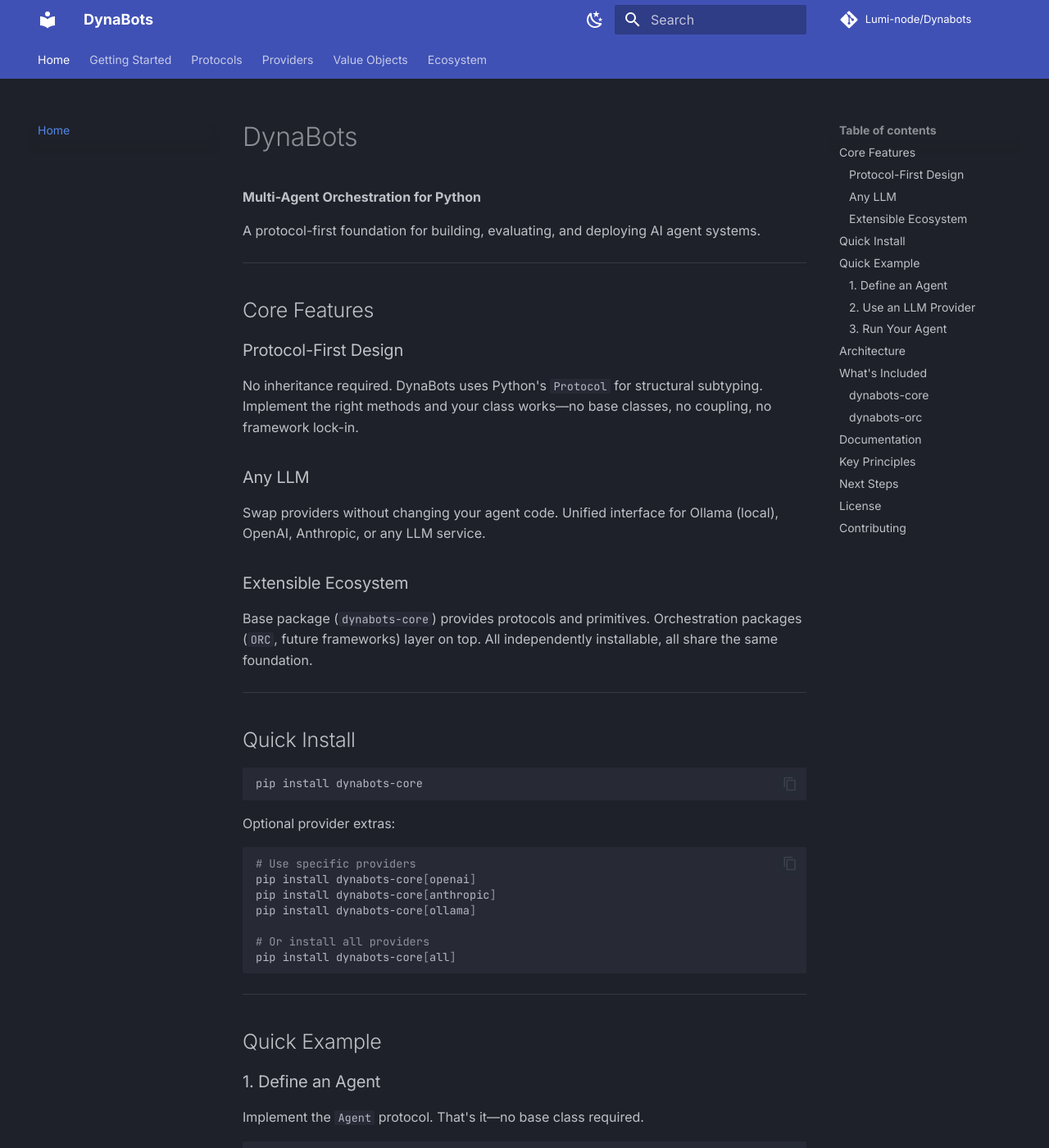
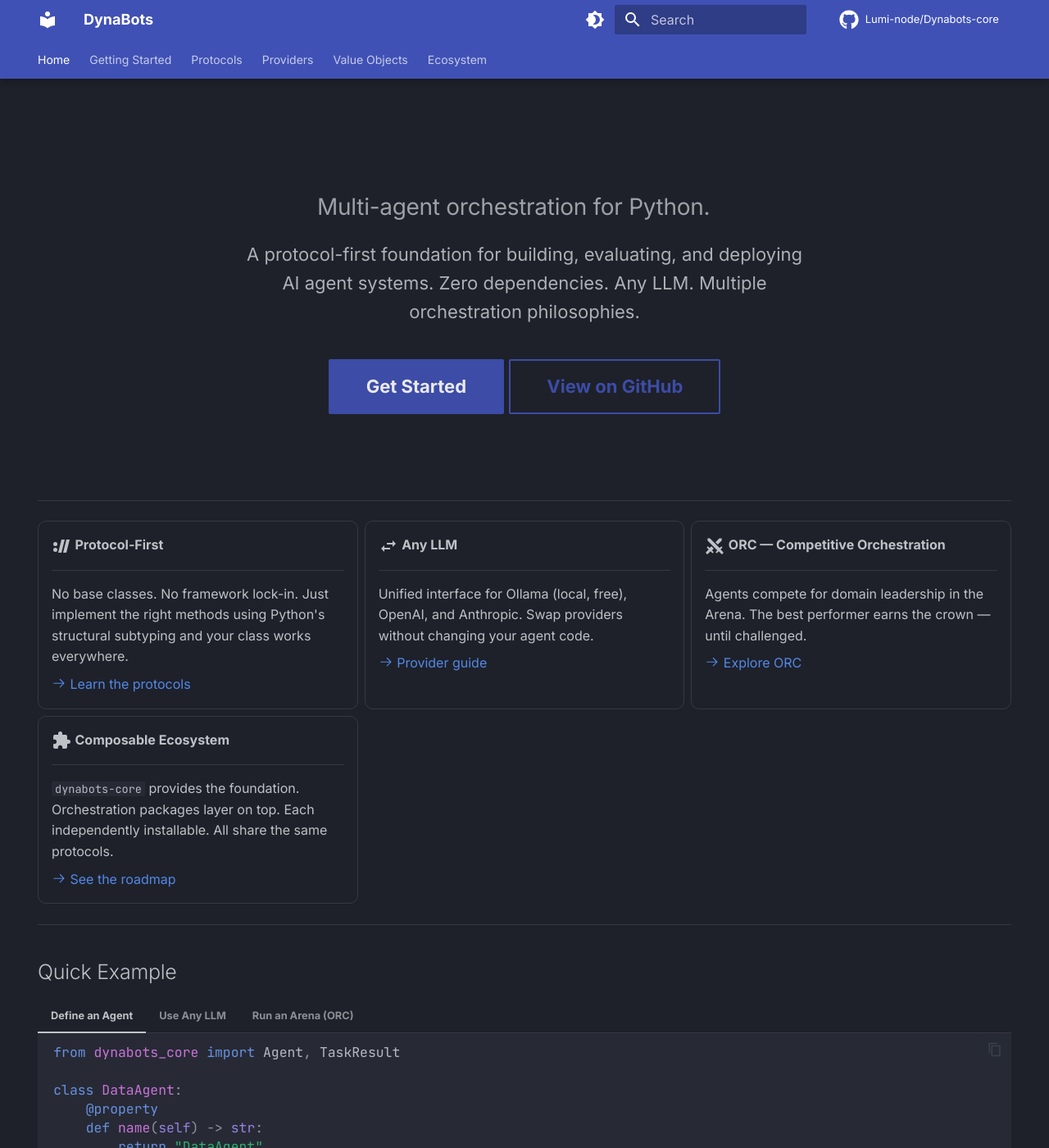
Before and after one commit to Lumi-node/Dynabots-core, an MkDocs documentation site: the page built from docs/index.md, in a window 1280 px wide and 1400 px high. Shown: the whole window at 82% size. Built offline with MkDocs 1.6.1 and Material for MkDocs 9.7.7, drawn with Linux system fonts in a browser that asks for light colours; comment, search, counter and statistics services are not loaded; some of the changed text lies outside the part shown.

Commit message:
docs: Redesign landing page with hero section and grid cards
- Hero section with centered tagline and CTA buttons
- Grid cards for features (Protocol-First, Any LLM, ORC, Ecosystem)
- Tabbed quick examples (Agent, LLM, Arena)
- Custom CSS matching Model Garage design system
- Sticky nav tabs, footer, improved navigation

Co-Authored-By: Claude Opus 4.6 (1M context) <noreply@anthropic.com>

````diff
--- a/docs/index.md
+++ b/docs/index.md
@@ -1,115 +1,127 @@
-# DynaBots
+---
+hide:
+  - navigation
+  - toc
+---
 
-**Multi-Agent Orchestration for Python**
+<style>
+  .md-typeset h1 { display: none; }
+</style>
+
+<div class="hero" markdown>
+
+# **DynaBots**
+
+### Multi-agent orchestration for Python.
 
 A protocol-first foundation for building, evaluating, and deploying AI agent systems.
+Zero dependencies. Any LLM. Multiple orchestration philosophies.
+
+[Get Started](getting-started/installation.md){ .md-button .md-button--primary }
+[View on GitHub](https://github.com/Lumi-node/Dynabots-core){ .md-button }
+
+</div>
 
 ---
 
-## Core Features
+<div class="grid cards" markdown>
 
-### Protocol-First Design
+-   :material-protocol:{ .lg .middle } **Protocol-First**
 
-No inheritance required. DynaBots uses Python's `Protocol` for structural subtyping. Implement the right methods and your class works—no base classes, no coupling, no framework lock-in.
+    ---
 
-### Any LLM
+    No base classes. No framework lock-in. Just implement the right methods
+    using Python's structural subtyping and your class works everywhere.
 
-Swap providers without changing your agent code. Unified interface for Ollama (local), OpenAI, Anthropic, or any LLM service.
+    [:octicons-arrow-right-24: Learn the protocols](getting-started/concepts.md)
 
-### Extensible Ecosystem
+-   :material-swap-horizontal:{ .lg .middle } **Any LLM**
 
-Base package (`dynabots-core`) provides protocols and primitives. Orchestration packages (`ORC`, future frameworks) layer on top. All independently installable, all share the same foundation.
+    ---
 
----
+    Unified interface for Ollama (local, free), OpenAI, and Anthropic.
+    Swap providers without changing your agent code.
 
-## Quick Install
+    [:octicons-arrow-right-24: Provider guide](providers/overview.md)
 
-```bash
-pip install dynabots-core
-```
+-   :material-sword-cross:{ .lg .middle } **ORC — Competitive Orchestration**
 
-Optional provider extras:
+    ---
 
-```bash
-# Use specific providers
-pip install dynabots-core[openai]
-pip install dynabots-core[anthropic]
-pip install dynabots-core[ollama]
+    Agents compete for domain leadership in the Arena.
+    The best performer earns the crown — until challenged.
 
-# Or install all providers
-pip install dynabots-core[all]
-```
+    [:octicons-arrow-right-24: Explore ORC](ecosystem/orc.md)
+
+-   :material-puzzle:{ .lg .middle } **Composable Ecosystem**
+
+    ---
+
+    `dynabots-core` provides the foundation. Orchestration packages layer on top.
+    Each independently installable. All share the same protocols.
+
+    [:octicons-arrow-right-24: See the roadmap](ecosystem/roadmap.md)
+
+</div>
 
 ---
 
 ## Quick Example
 
-### 1. Define an Agent
+=== "Define an Agent"
 
-Implement the `Agent` protocol. That's it—no base class required.
+    ```python
+    from dynabots_core import Agent, TaskResult
 
-```python
-from dynabots_core import Agent, TaskResult
+    class DataAgent:
+        @property
+        def name(self) -> str:
+            return "DataAgent"
 
-class DataAgent:
-    @property
-    def name(self) -> str:
-        return "DataAgent"
+        @property
+        def capabilities(self) -> list[str]:
+            return ["fetch_data", "analyze"]
 
-    @property
-    def capabilities(self) -> list[str]:
-        return ["fetch_data", "analyze"]
+        @property
+        def domains(self) -> list[str]:
+            return ["data", "analytics"]
 
-    @property
-    def domains(self) -> list[str]:
-        return ["data", "analytics"]
+        async def process_task(self, task: str, context: dict) -> TaskResult:
+            result = await self.do_work(task)
+            return TaskResult.success(task_id=context["task_id"], data=result)
+    ```
 
-    async def process_task(self, task: str, context: dict) -> TaskResult:
-        # Use your agent's LLM to pick tools
-        result = await self.do_work(task)
-        return TaskResult.success(
-            task_id=context["task_id"],
-            data=result
-        )
+=== "Use Any LLM"
 
-    async def health_check(self) -> bool:
-        return True
-```
+    ```python
+    from dynabots_core.providers import OllamaProvider, OpenAIProvider, AnthropicProvider
 
-### 2. Use an LLM Provider
+    # Local (free)
+    llm = OllamaProvider(model="qwen2.5:7b")
 
-```python
-from dynabots_core.providers import OllamaProvider
+    # OpenAI
+    from openai import AsyncOpenAI
+    llm = OpenAIProvider(AsyncOpenAI(), model="gpt-4o")
 
-# Local model via Ollama
-llm = OllamaProvider(model="qwen2.5:7b")
+    # Anthropic
+    from anthropic import AsyncAnthropic
+    llm = AnthropicProvider(AsyncAnthropic(), model="claude-sonnet-4-20250514")
+    ```
 
-# Or OpenAI
-from openai import AsyncOpenAI
-from dynabots_core.providers import OpenAIProvider
-llm = OpenAIProvider(AsyncOpenAI(), model="gpt-4o")
+=== "Run an Arena (ORC)"
 
-# Or Anthropic
-from anthropic import AsyncAnthropic
-from dynabots_core.providers import AnthropicProvider
-llm = AnthropicProvider(AsyncAnthropic(), model="claude-3-5-sonnet-20241022")
-```
+    ```python
+    from dynabots_orc import Arena, MetricsJudge
 
-### 3. Run Your Agent
+    arena = Arena(
+        agents=[DataAgent(), AnalyticsAgent()],
+        judge=MetricsJudge(),
+        on_succession=lambda old, new, d: print(f"{new} defeats {old}!"),
+    )
 
-```python
-import asyncio
-
-async def main():
-    agent = DataAgent()
-    result = await agent.process_task(
-        "Analyze Q4 sales data",
-        {"task_id": "task_001"}
-    )
-    print(result.data)
-
-asyncio.run(main())
-```
+    result = await arena.process("Analyze Q4 sales data")
+    print(f"Winner: {result.winner}")
+    ```
 
 ---
 
@@ -123,13 +135,13 @@ asyncio.run(main())
          ┌────────────┼────────────┐
          ▼            ▼            ▼
    ┌──────────┐ ┌──────────┐ ┌──────────┐
-   │   ORC    │ │ [Future] │ │ [Future] │
-   │  Arena   │ │   DAG    │ │  Swarm   │
+   │   ORC    │ │  [SAO]   │ │ [FORGE]  │
+   │  Arena   │ │  Tower   │ │  Anvil   │
    └────┬─────┘ └────┬─────┘ └────┬─────┘
         └─────────────┼────────────┘
                       ▼
            ┌─────────────────────┐
-           │  dynabots-core      │
+           │   dynabots-core     │
            │  Protocols & Types  │
            └──────────┬──────────┘
                       │
@@ -142,83 +154,36 @@ asyncio.run(main())
 
 ---
 
-## What's Included
+## Packages
 
-### dynabots-core
-
-Zero-dependency protocol foundation.
-
-- **Agent**: Process natural language tasks, health checks
-- **LLMProvider**: Unified interface for any LLM service
-- **Judge**: Evaluate and compare agent submissions
-- **Tool**: JSON-schema tool definitions for function calling
-- **TaskResult**: Rich outcome semantics (success/failure/skip/partial)
-- **Providers**: OpenAI, Anthropic, Ollama adapters
-
-### dynabots-orc
-
-Competitive orchestration—agents earn leadership through trials.
-
-```bash
-pip install dynabots-orc
-```
-
-Agents compete for domain leadership. The best performer becomes the Warlord until challenged.
-
-```python
-from dynabots_orc import Arena, LLMJudge
-
-arena = Arena(
-    agents=[DataAgent(), AnalyticsAgent()],
-    judge=LLMJudge(llm),
-    on_succession=lambda old, new, domain: print(f"{new} defeats {old}!")
-)
-
-result = await arena.process("Analyze Q4 data")
-print(f"Winner: {result.winner}")
-```
+| Package | Install | Description |
+|---------|---------|-------------|
+| **dynabots-core** | `pip install dynabots-core` | Protocols, LLM providers, TaskResult |
+| **orc-arena** | `pip install orc-arena` | Competitive orchestration — agents fight for leadership |
+| *SAO* | *coming soon* | Survival RL — agents level up through challenge floors |
+| *FORGE* | *coming soon* | Adversarial refinement — critic-driven improvement |
+| *HIVE* | *coming soon* | Swarm intelligence — leaderless emergent convergence |
 
 ---
 
-## Documentation
+<div class="grid cards" markdown>
 
-- **[Getting Started](getting-started/installation.md)**: Installation and setup
-- **[Quick Start](getting-started/quick-start.md)**: Your first agent in 5 minutes
-- **[Core Concepts](getting-started/concepts.md)**: Protocols, TaskResult, and patterns
-- **[Protocols](protocols/agent.md)**: Complete protocol reference
-- **[Providers](providers/overview.md)**: LLM provider guide
-- **[Value Objects](value-objects/task-result.md)**: TaskResult semantics
-- **[Ecosystem](ecosystem/orc.md)**: ORC and future packages
+-   :material-book-open-variant:{ .lg .middle } **Documentation**
 
----
+    ---
 
-## Key Principles
+    [:octicons-arrow-right-24: Getting Started](getting-started/installation.md)
+    [:octicons-arrow-right-24: Protocol Reference](protocols/agent.md)
+    [:octicons-arrow-right-24: Provider Guide](providers/overview.md)
+    [:octicons-arrow-right-24: TaskResult Semantics](value-objects/task-result.md)
 
-**Protocol-First**: Structural subtyping, no inheritance, maximum flexibility.
+-   :material-github:{ .lg .middle } **Community**
 
-**Zero Dependencies**: dynabots-core has no external dependencies. Add only what you need.
+    ---
 
-**Unified Interfaces**: One way to talk to any LLM, any judge, any storage backend.
+    [:octicons-arrow-right-24: GitHub](https://github.com/Lumi-node/Dynabots-core)
+    [:octicons-arrow-right-24: PyPI — dynabots-core](https://pypi.org/project/dynabots-core/)
+    [:octicons-arrow-right-24: PyPI — orc-arena](https://pypi.org/project/orc-arena/)
+    [:octicons-arrow-right-24: ORC Docs](https://lumi-node.github.io/ORC/)
 
-**Composable**: Protocols layer on top of each other. Mix and match.
-
-**Extensible**: Implement a protocol, use it everywhere.
-
----
-
-## Next Steps
-
-1. [Install dynabots-core](getting-started/installation.md)
-2. [Build your first agent](getting-started/quick-start.md)
-3. [Learn the protocols](getting-started/concepts.md)
-4. [Explore ORC orchestration](ecosystem/orc.md)
-
----
-
-## License
-
-Apache 2.0 — See [LICENSE](https://github.com/Lumi-node/Dynabots/blob/main/LICENSE) for details.
-
-## Contributing
-
-Contributions welcome. See [CONTRIBUTING.md](https://github.com/Lumi-node/Dynabots/blob/main/CONTRIBUTING.md) for guidelines.
+</div>
--- /dev/null
+++ b/docs/stylesheets/extra.css
@@ -0,0 +1,51 @@
+/* Hero section */
+.hero {
+  text-align: center;
+  padding: 2rem 0;
+}
+
+.hero h1 {
+  font-size: 3rem !important;
+  margin-bottom: 0.5rem !important;
+}
+
+.hero h3 {
+  font-size: 1.4rem;
+  font-weight: 400;
+  opacity: 0.8;
+  margin-bottom: 1rem;
+}
+
+.hero p {
+  font-size: 1.1rem;
+  max-width: 700px;
+  margin: 0 auto 2rem;
+  opacity: 0.9;
+}
+
+/* Grid cards spacing */
+.md-typeset .grid.cards > ul > li {
+  border: 1px solid var(--md-default-fg-color--lightest);
+  border-radius: 0.5rem;
+  transition: border-color 0.2s, box-shadow 0.2s;
+}
+
+.md-typeset .grid.cards > ul > li:hover {
+  border-color: var(--md-accent-fg-color);
+  box-shadow: 0 4px 12px rgba(0, 0, 0, 0.15);
+}
+
+/* Code block styling */
+.md-typeset pre > code {
+  font-size: 0.82rem;
+}
+
+/* Table styling */
+.md-typeset table:not([class]) {
+  font-size: 0.85rem;
+}
+
+/* Footer */
+.md-footer-meta {
+  background-color: var(--md-default-bg-color--light);
+}
--- a/mkdocs.yml
+++ b/mkdocs.yml
@@ -1,32 +1,40 @@
 site_name: DynaBots
-site_description: "Multi-agent orchestration framework for Python"
-site_author: "DynaBots Team"
-site_url: "https://github.com/Lumi-node/Dynabots"
-repo_url: "https://github.com/Lumi-node/Dynabots"
-repo_name: "Lumi-node/Dynabots"
+site_url: https://lumi-node.github.io/Dynabots-core/
+site_description: "Multi-agent orchestration for Python. Protocol-first foundation for building AI agent systems."
+repo_url: https://github.com/Lumi-node/Dynabots-core
+repo_name: Lumi-node/Dynabots-core
 
 theme:
   name: material
-  features:
-    - navigation.instant
-    - navigation.tabs
-    - navigation.sections
-    - content.code.copy
-    - search.suggest
-    - search.highlight
+  icon:
+    repo: fontawesome/brands/github
   palette:
     - scheme: slate
       primary: indigo
       accent: blue
       toggle:
-        icon: material/weather-night
-        name: Light mode
+        icon: material/brightness-4
+        name: Switch to light mode
     - scheme: default
       primary: indigo
       accent: blue
       toggle:
-        icon: material/weather-sunny
-        name: Dark mode
+        icon: material/brightness-7
+        name: Switch to dark mode
+  features:
+    - navigation.instant
+    - navigation.tracking
+    - navigation.tabs
+    - navigation.tabs.sticky
+    - navigation.sections
+    - navigation.top
+    - navigation.footer
+    - search.suggest
+    - search.highlight
+    - content.code.copy
+    - content.code.annotate
+    - content.tabs.link
+    - toc.follow
   font:
     text: Inter
     code: JetBrains Mono
@@ -36,17 +44,20 @@ plugins:
   - mkdocstrings:
       handlers:
         python:
+          paths: [packages/core]
           options:
             docstring_style: google
             show_source: true
             show_root_heading: true
             show_bases: true
+            heading_level: 3
 
 markdown_extensions:
   - admonition
   - pymdownx.details
   - pymdownx.superfences
-  - pymdownx.highlight
+  - pymdownx.highlight:
+      anchor_linenums: true
   - pymdownx.inlinehilite
   - pymdownx.snippets
   - pymdownx.tabbed:
@@ -54,9 +65,23 @@ markdown_extensions:
   - pymdownx.emoji:
       emoji_index: !!python/name:material.extensions.emoji.twemoji
       emoji_generator: !!python/name:material.extensions.emoji.to_svg
+  - attr_list
+  - md_in_html
   - tables
   - toc:
       permalink: true
+
+extra_css:
+  - stylesheets/extra.css
+
+extra:
+  social:
+    - icon: fontawesome/brands/github
+      link: https://github.com/Lumi-node/Dynabots-core
+    - icon: fontawesome/brands/python
+      link: https://pypi.org/project/dynabots-core/
+
+copyright: Copyright &copy; 2025-2026 DynaBots Contributors — Apache 2.0 License
 
 nav:
   - Home: index.md
````
